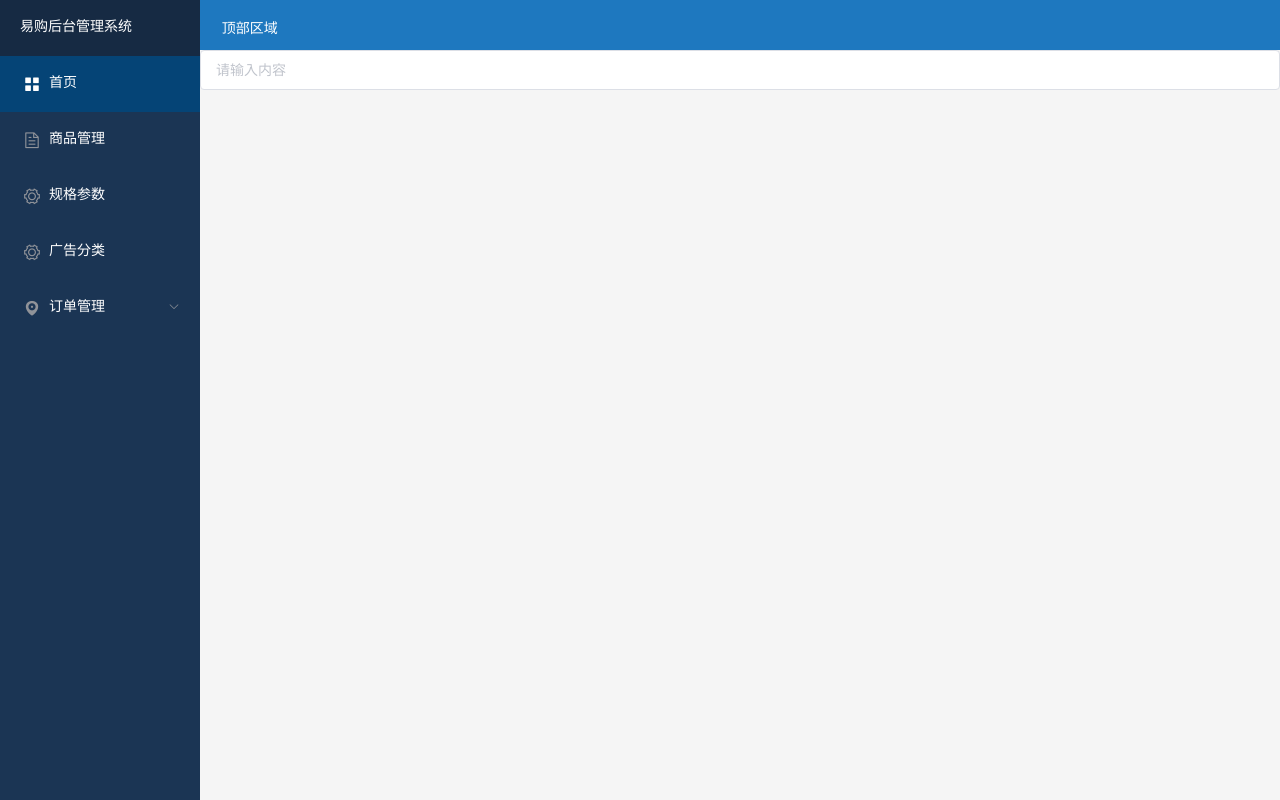
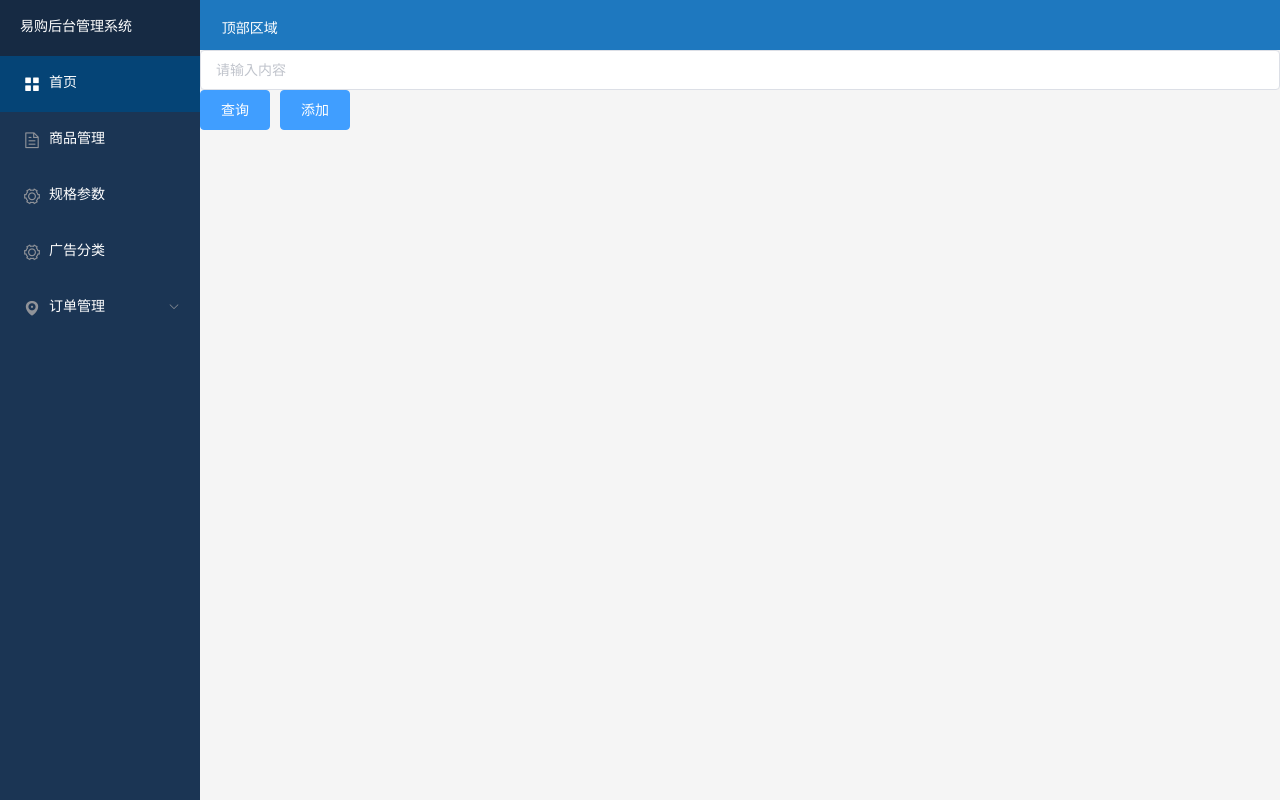
Before and after one commit to qinran6/vue-ego1, a Vue app in the folder ego/: page /goods in a window 1280 px wide. Built offline with nearby package versions, Linux system fonts and the light colour scheme; a web font is replaced by a local one.

Commit message:
添加“查询”和“添加”两个按钮

```diff
--- a/ego/src/views/Goods/Goods.vue
+++ b/ego/src/views/Goods/Goods.vue
@@ -3,6 +3,8 @@
     <!-- 搜素区域 -->
      <div class="header">
       <el-input v-model="input" placeholder="请输入内容"></el-input>
+      <el-button type="primary">查询</el-button>
+      <el-button type="primary">添加</el-button>
      </div>
     <!-- 表格区域展示视图数据 -->
      <div class="wrapper">
```
